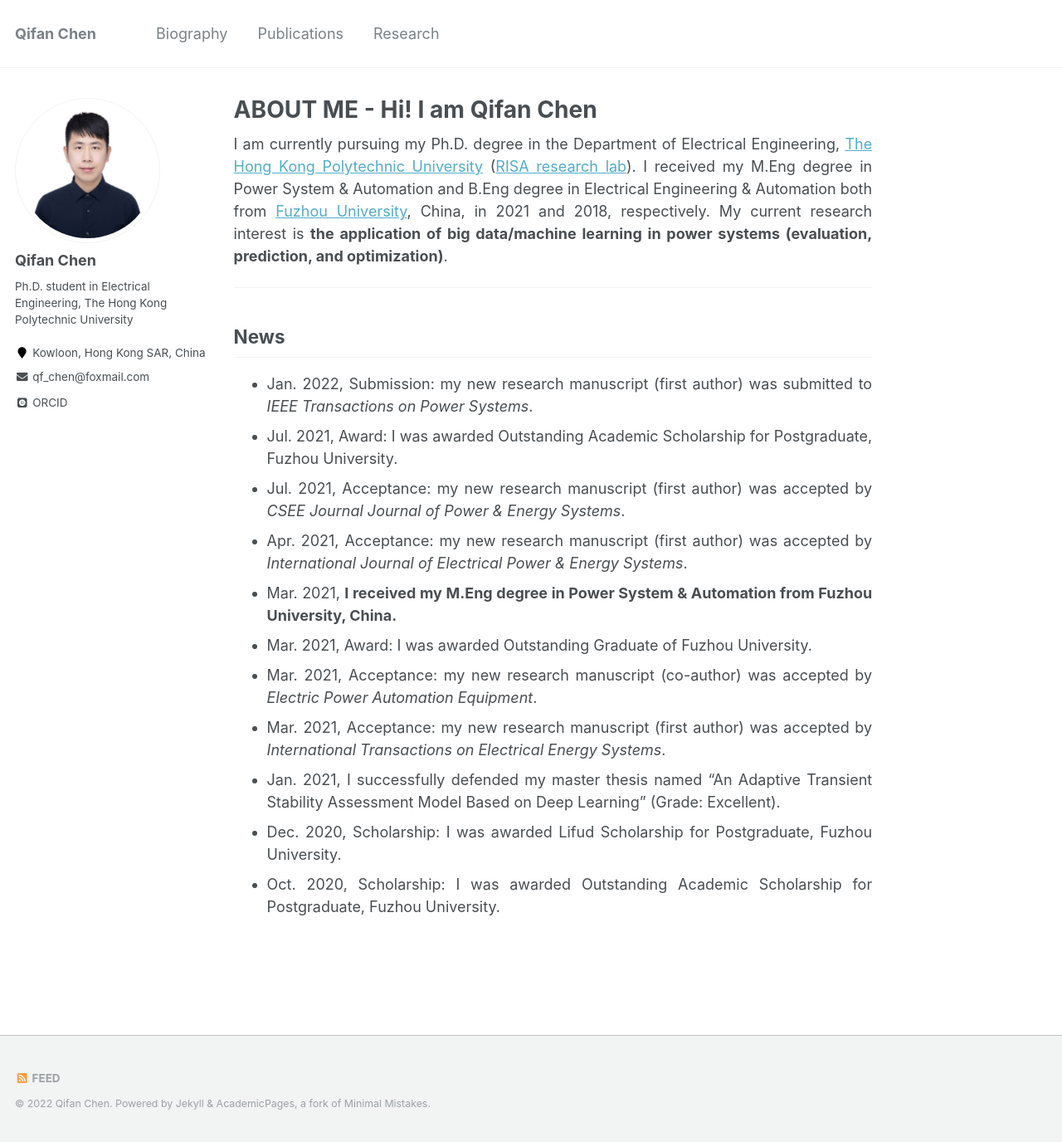
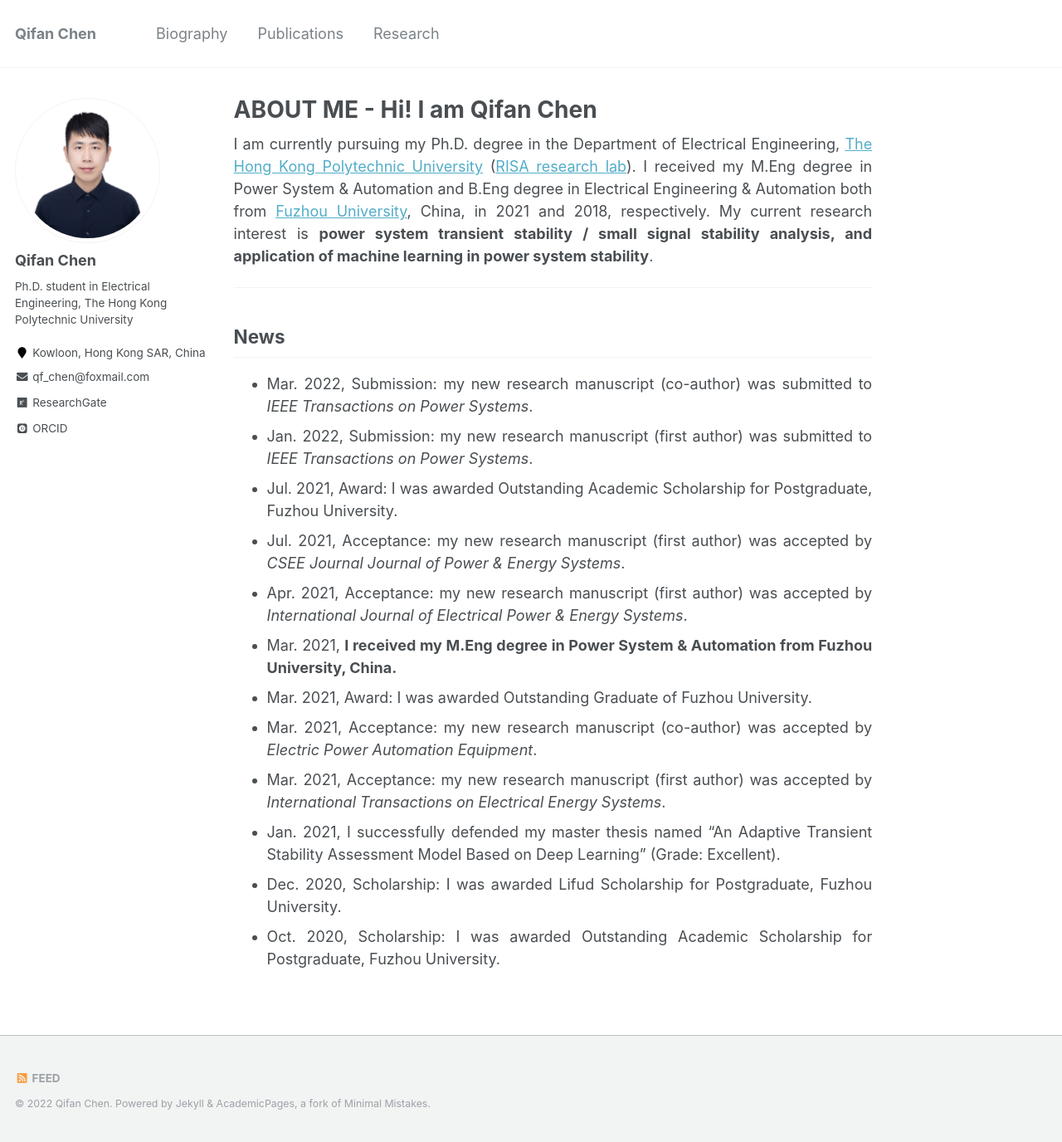
Before and after one commit to ChQf/ChQf.github.io, a Jekyll site: the page built from _pages/about.md, in a window 1280 px wide and 1376 px high. Shown: the whole window at 83% size. Built offline with Jekyll 4.4.1, drawn with Linux system fonts in a browser that asks for light colours; some web fonts are replaced.

Commit message:
research gate and news

```diff
--- a/_config.yml
+++ b/_config.yml
@@ -88,7 +88,7 @@ author:
   pubmed           : #"https://www.ncbi.nlm.nih.gov/pubmed/?term=john+snow"
   googlescholar    : #"http://yourfullgooglescholarurl.com"
   email            : "qf_chen@foxmail.com"
-  researchgate     :  # example: "https://www.researchgate.net/profile/yourprofile"
+  researchgate     : "https://www.researchgate.net/profile/Qifan-Chen-8"
   uri              :
   bitbucket        :
   codepen          :
--- a/_pages/about.md
+++ b/_pages/about.md
@@ -9,12 +9,13 @@ redirect_from:
 ---
 I am currently pursuing my Ph.D. degree in the Department of Electrical Engineering, [The Hong Kong Polytechnic University](https://www.polyu.edu.hk/){:target="_blank"} ([RISA research lab](https://www.polyu.edu.hk/ee/siqibu/index.html){:target="_blank"}).
 I received my M.Eng degree in Power System & Automation and B.Eng degree in Electrical Engineering & Automation both from [Fuzhou University](https://www.fzu.edu.cn/){:target="_blank"}, China, in 2021 and 2018, respectively.
-My current research interest is **the application of big data/machine learning in power systems (evaluation, prediction, and optimization)**.
+My current research interest is **power system transient stability / small signal stability analysis, and application of machine learning in power system stability**.
 {: .text-justify}
 ---
 
 ## News
 
+* Mar. 2022, Submission: my new research manuscript (co-author) was submitted to *IEEE Transactions on Power Systems*.
 * Jan. 2022, Submission: my new research manuscript (first author) was submitted to *IEEE Transactions on Power Systems*.
 * Jul. 2021, Award: I was awarded Outstanding Academic Scholarship for Postgraduate, Fuzhou University.
 * Jul. 2021, Acceptance: my new research manuscript (first author) was accepted by *CSEE Journal Journal of Power & Energy Systems*.
```
